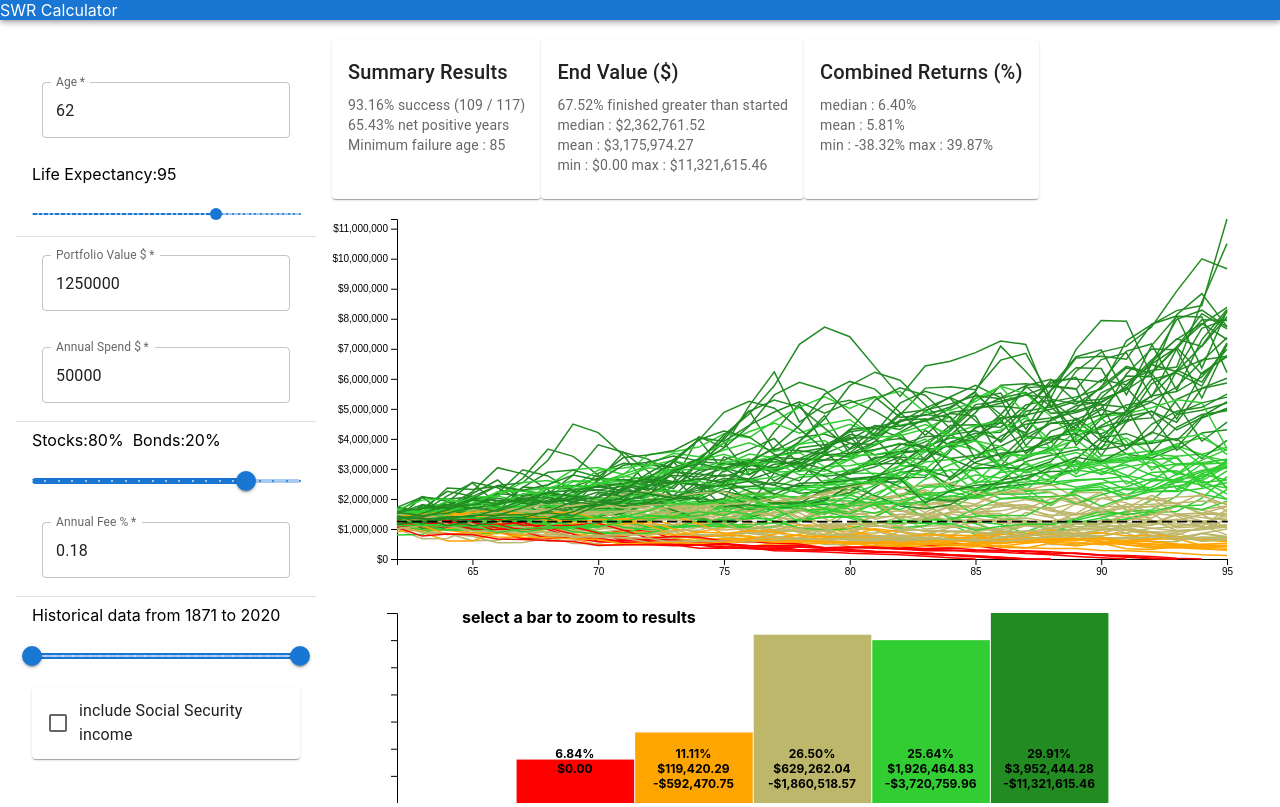
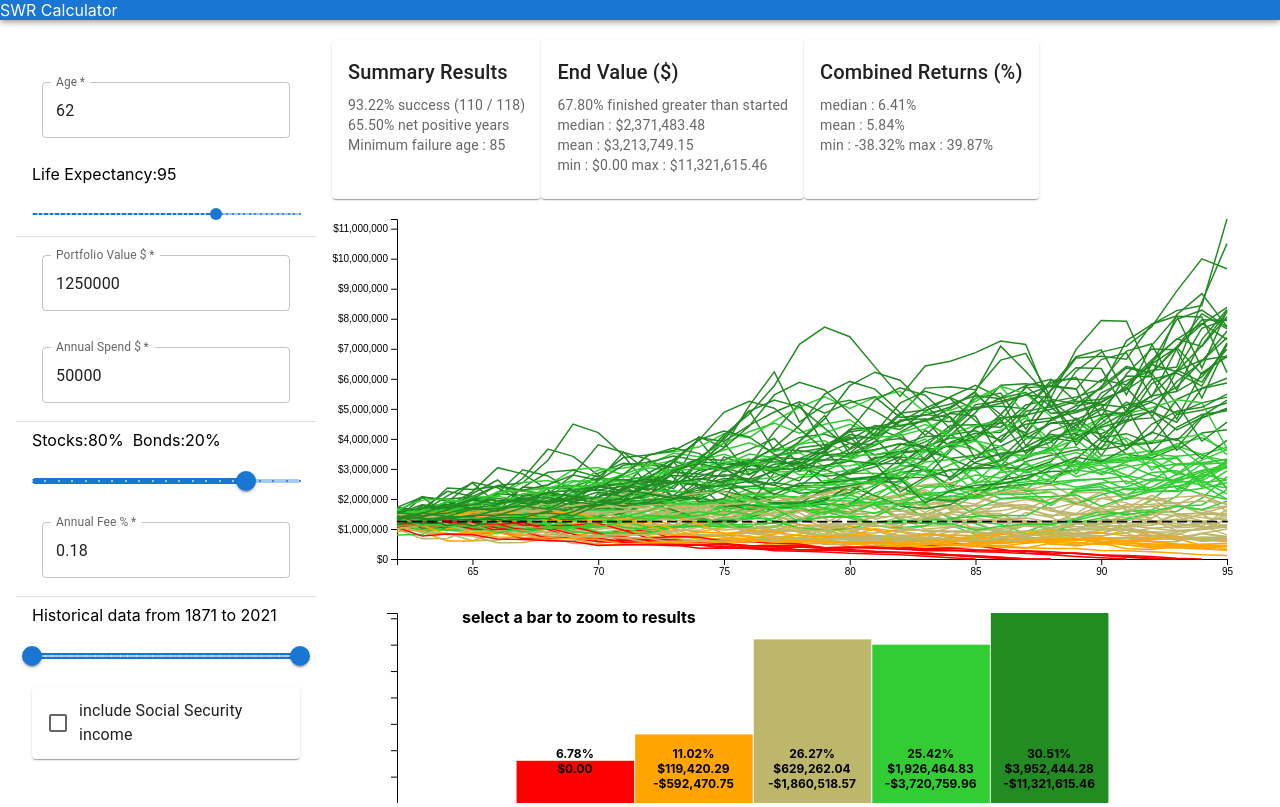
Before and after one commit to pcd-github/pcd-github.github.io, a React (Create React App) app: page / in a window 1280 px wide. Built offline with nearby package versions, Linux system fonts and the light colour scheme.

Commit message:
2021 data + adjustment to min/max data years

```diff
--- a/src/histdata.js
+++ b/src/histdata.js
@@ -638,11 +638,11 @@ export const histData = [
         year:2020, cpi: 257.9710, dividends: 0.01790,
         bonds: 0.01760, gold: 0, equity: 0.157265
     },
+    {
+        year:2021, cpi: 261.58, dividends: 0.0153,
+        bonds: 0.0108, gold: 0, equity: 0.2056
+    },
     /*
-    {
-        year:2021, cpi: 261.58, dividends: ,
-        bonds: 0.0108, gold: 0, equity:
-    },
     {
         year:2022, cpi: 281.15, dividends: ,
         bonds: 0.01760, gold: 0, equity:
--- a/src/swrcalc.js
+++ b/src/swrcalc.js
@@ -28,8 +28,8 @@ const defaultSpendValue = 50000;
 const defaultStocks = 80;
 const defaultFeePct = 0.18;
 const defaultSSIncome = 39312;
-const defaultStartDataYear = 1871;
-const defaultEndDataYear = 2020;
+const defaultStartDataYear = histData[0].year;
+const defaultEndDataYear = histData[histData.length - 1].year;
 const chartCompID = 'chartComponent';
 
 class SWRCalc extends React.Component {
```
